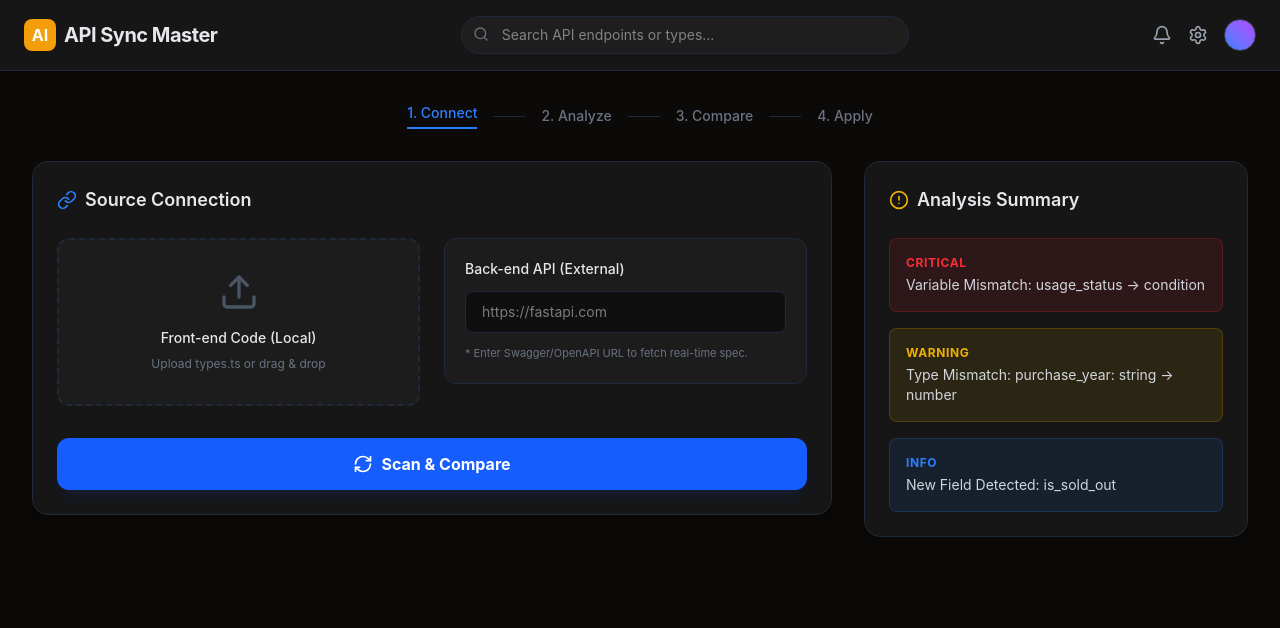
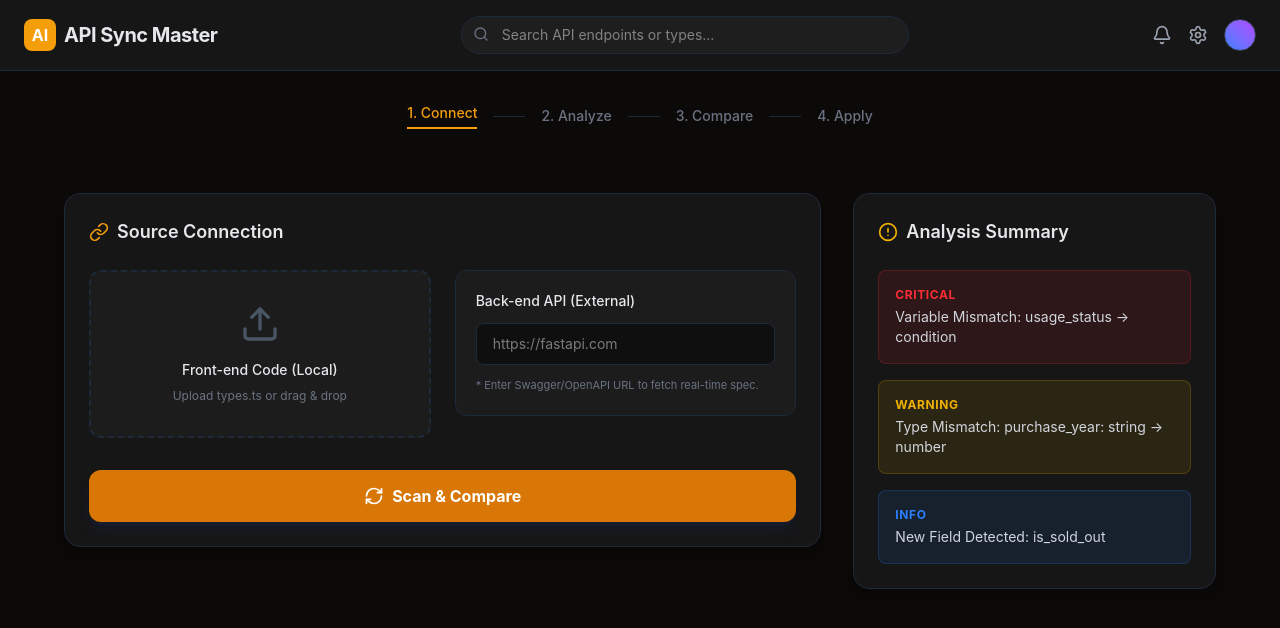
Before and after one commit to yeaseula/sync-bridge, a React (Vite) app in the folder sync-bridge/: page / in a window 1280 px wide. Shown: the top 628 px of the page. Built offline with nearby package versions, Linux system fonts and the light colour scheme.

Commit message:
feat: Source Connection 컴포넌트 분리 및 primary 컬러 적용

```diff
--- /dev/null
+++ b/sync-bridge/src/features/connect/connect-section.ui.tsx
@@ -0,0 +1,86 @@
+import { Link, Upload, RefreshCw, AlertCircle } from "lucide-react";
+
+export const ConnectSection = () => {
+  return (
+    <main className="p-8 max-w-7xl mx-auto space-y-8">
+      <div className="grid grid-cols-1 lg:grid-cols-3 gap-8">
+        {/* 2-1. Source Connection Card (Left 2 cols) */}
+        <div className="lg:col-span-2 space-y-6">
+          <section className="bg-[#161616] border border-gray-800 rounded-2xl p-6 shadow-xl">
+            <h3 className="text-lg font-semibold mb-6 flex items-center gap-2">
+              <Link className="w-5 h-5 text-primary-500" /> Source Connection
+            </h3>
+
+            <div className="grid grid-cols-1 md:grid-cols-2 gap-6">
+              <div className="group border-2 border-dashed border-gray-800 hover:border-primary-500/50 rounded-xl p-8 flex flex-col items-center justify-center bg-[#1c1c1c] transition-all cursor-pointer">
+                <Upload className="w-10 h-10 text-gray-600 group-hover:text-primary-500 mb-4 transition-colors" />
+                <p className="text-sm font-medium">Front-end Code (Local)</p>
+                <p className="text-xs text-gray-500 mt-2">
+                  Upload types.ts or drag & drop
+                </p>
+              </div>
+
+              <div className="space-y-4">
+                <div className="bg-[#1c1c1c] border border-gray-800 rounded-xl p-5">
+                  <p className="text-sm font-medium mb-3">
+                    Back-end API (External)
+                  </p>
+                  <input
+                    type="text"
+                    placeholder="https://fastapi.com"
+                    className="w-full bg-[#0f0f0f] border border-gray-800 rounded-lg py-2.5 px-4 text-sm focus:outline-none focus:border-blue-500"
+                  />
+                  <p className="text-[11px] text-gray-500 mt-3 leading-relaxed">
+                    * Enter Swagger/OpenAPI URL to fetch real-time spec.
+                  </p>
+                </div>
+              </div>
+            </div>
+
+            <button className="w-full mt-8 bg-primary-600 hover:bg-primary-500 text-white font-bold py-3.5 rounded-xl flex items-center justify-center gap-2 transition-all active:scale-[0.98] shadow-lg shadow-blue-900/20">
+              <RefreshCw className="w-5 h-5" />
+              Scan & Compare
+            </button>
+          </section>
+        </div>
+
+        {/* 2-2. Analysis Summary Card (Right 1 col) */}
+        <div className="space-y-6">
+          <section className="bg-[#161616] border border-gray-800 rounded-2xl p-6 h-full shadow-xl">
+            <h3 className="text-lg font-semibold mb-6 flex items-center gap-2">
+              <AlertCircle className="w-5 h-5 text-yellow-500" /> Analysis
+              Summary
+            </h3>
+
+            <div className="space-y-4">
+              <div className="p-4 bg-red-500/10 border border-red-500/20 rounded-lg">
+                <p className="text-xs font-bold text-red-500 uppercase tracking-wider mb-1">
+                  Critical
+                </p>
+                <p className="text-sm text-gray-300">
+                  Variable Mismatch: usage_status {"->"} condition
+                </p>
+              </div>
+              <div className="p-4 bg-yellow-500/10 border border-yellow-500/20 rounded-lg">
+                <p className="text-xs font-bold text-yellow-500 uppercase tracking-wider mb-1">
+                  Warning
+                </p>
+                <p className="text-sm text-gray-300">
+                  Type Mismatch: purchase_year: string {"->"} number
+                </p>
+              </div>
+              <div className="p-4 bg-blue-500/10 border border-blue-500/20 rounded-lg">
+                <p className="text-xs font-bold text-blue-500 uppercase tracking-wider mb-1">
+                  Info
+                </p>
+                <p className="text-sm text-gray-300">
+                  New Field Detected: is_sold_out
+                </p>
+              </div>
+            </div>
+          </section>
+        </div>
+      </div>
+    </main>
+  );
+};
--- a/sync-bridge/src/features/dashboard.ui.tsx
+++ b/sync-bridge/src/features/dashboard.ui.tsx
@@ -1,12 +1,6 @@
-import {
-  Search,
-  Bell,
-  Settings,
-  Link,
-  Upload,
-  RefreshCw,
-  AlertCircle,
-} from "lucide-react";
+import { Search, Bell, Settings } from "lucide-react";
+
+import { ConnectSection } from "./connect/connect-section.ui";
 
 export const Dashboard = () => {
   return (
@@ -19,7 +13,6 @@ export const Dashboard = () => {
           </div>
           <h1 className="text-xl font-bold tracking-tight">API Sync Master</h1>
         </div>
-
         <div className="flex-1 max-w-md mx-8">
           <div className="relative">
             <Search className="absolute left-3 top-2.5 w-4 h-4 text-gray-500" />
@@ -37,12 +30,9 @@ export const Dashboard = () => {
           <div className="w-8 h-8 rounded-full bg-gradient-to-tr from-blue-500 to-purple-500 border border-gray-700" />
         </div>
       </header>
-
-      {/* 2. Main Content */}
       <main className="p-8 max-w-7xl mx-auto space-y-8">
-        {/* Step Indicator */}
         <div className="flex justify-center items-center gap-4 text-sm font-medium text-gray-500">
-          <span className="text-blue-500 border-b-2 border-blue-500 pb-1">
+          <span className="text-primary-500 border-b-2 border-primary-500 pb-1">
             1. Connect
           </span>
           <span className="w-8 h-[1px] bg-gray-800" />
@@ -52,85 +42,7 @@ export const Dashboard = () => {
           <span className="w-8 h-[1px] bg-gray-800" />
           <span>4. Apply</span>
         </div>
-
-        <div className="grid grid-cols-1 lg:grid-cols-3 gap-8">
-          {/* 2-1. Source Connection Card (Left 2 cols) */}
-          <div className="lg:col-span-2 space-y-6">
-            <section className="bg-[#161616] border border-gray-800 rounded-2xl p-6 shadow-xl">
-              <h3 className="text-lg font-semibold mb-6 flex items-center gap-2">
-                <Link className="w-5 h-5 text-blue-500" /> Source Connection
-              </h3>
-
-              <div className="grid grid-cols-1 md:grid-cols-2 gap-6">
-                <div className="group border-2 border-dashed border-gray-800 hover:border-blue-500/50 rounded-xl p-8 flex flex-col items-center justify-center bg-[#1c1c1c] transition-all cursor-pointer">
-                  <Upload className="w-10 h-10 text-gray-600 group-hover:text-blue-500 mb-4 transition-colors" />
-                  <p className="text-sm font-medium">Front-end Code (Local)</p>
-                  <p className="text-xs text-gray-500 mt-2">
-                    Upload types.ts or drag & drop
-                  </p>
-                </div>
-
-                <div className="space-y-4">
-                  <div className="bg-[#1c1c1c] border border-gray-800 rounded-xl p-5">
-                    <p className="text-sm font-medium mb-3">
-                      Back-end API (External)
-                    </p>
-                    <input
-                      type="text"
-                      placeholder="https://fastapi.com"
-                      className="w-full bg-[#0f0f0f] border border-gray-800 rounded-lg py-2.5 px-4 text-sm focus:outline-none focus:border-blue-500"
-                    />
-                    <p className="text-[11px] text-gray-500 mt-3 leading-relaxed">
-                      * Enter Swagger/OpenAPI URL to fetch real-time spec.
-                    </p>
-                  </div>
-                </div>
-              </div>
-
-              <button className="w-full mt-8 bg-blue-600 hover:bg-blue-500 text-white font-bold py-3.5 rounded-xl flex items-center justify-center gap-2 transition-all active:scale-[0.98] shadow-lg shadow-blue-900/20">
-                <RefreshCw className="w-5 h-5" />
-                Scan & Compare
-              </button>
-            </section>
-          </div>
-
-          {/* 2-2. Analysis Summary Card (Right 1 col) */}
-          <div className="space-y-6">
-            <section className="bg-[#161616] border border-gray-800 rounded-2xl p-6 h-full shadow-xl">
-              <h3 className="text-lg font-semibold mb-6 flex items-center gap-2">
-                <AlertCircle className="w-5 h-5 text-yellow-500" /> Analysis
-                Summary
-              </h3>
-
-              <div className="space-y-4">
-                <div className="p-4 bg-red-500/10 border border-red-500/20 rounded-lg">
-                  <p className="text-xs font-bold text-red-500 uppercase tracking-wider mb-1">
-                    Critical
-                  </p>
-                  <p className="text-sm text-gray-300">
-                    Variable Mismatch: usage_status {"->"} condition
-                  </p>
-                </div>
-                <div className="p-4 bg-yellow-500/10 border border-yellow-500/20 rounded-lg">
-                  <p className="text-xs font-bold text-yellow-500 uppercase tracking-wider mb-1">
-                    Warning
-                  </p>
-                  <p className="text-sm text-gray-300">
-                    Type Mismatch: purchase_year: string {"->"} number
-                  </p>
-                </div>
-                <div className="p-4 bg-blue-500/10 border border-blue-500/20 rounded-lg">
-                  <p className="text-xs font-bold text-blue-500 uppercase tracking-wider mb-1">
-                    Info
-                  </p>
-                  <p className="text-sm text-gray-300">
-                    New Field Detected: is_sold_out
-                  </p>
-                </div>
-              </div>
-            </section>
-          </div>
-        </div>
+        <ConnectSection />
       </main>
     </div>
   );
```
